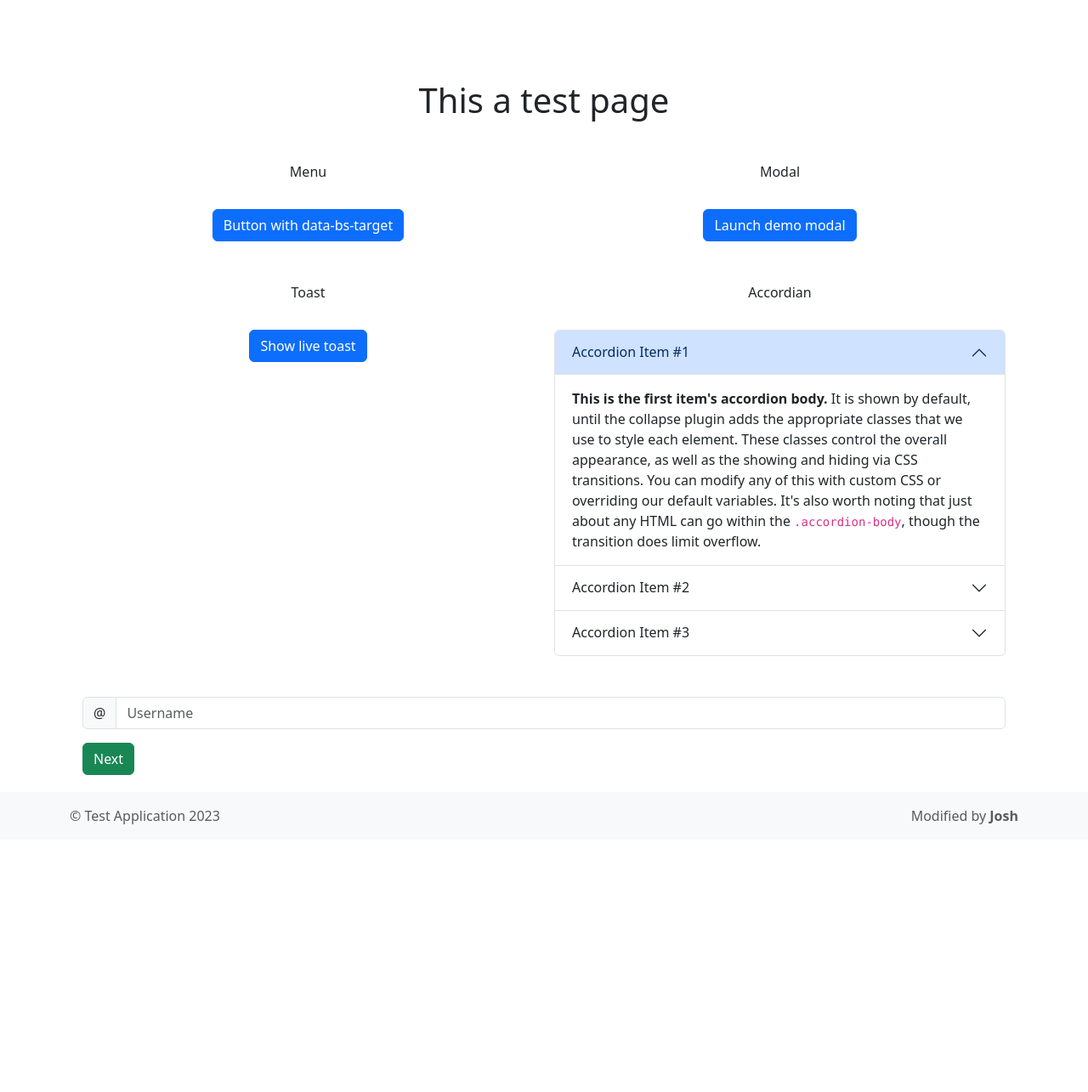
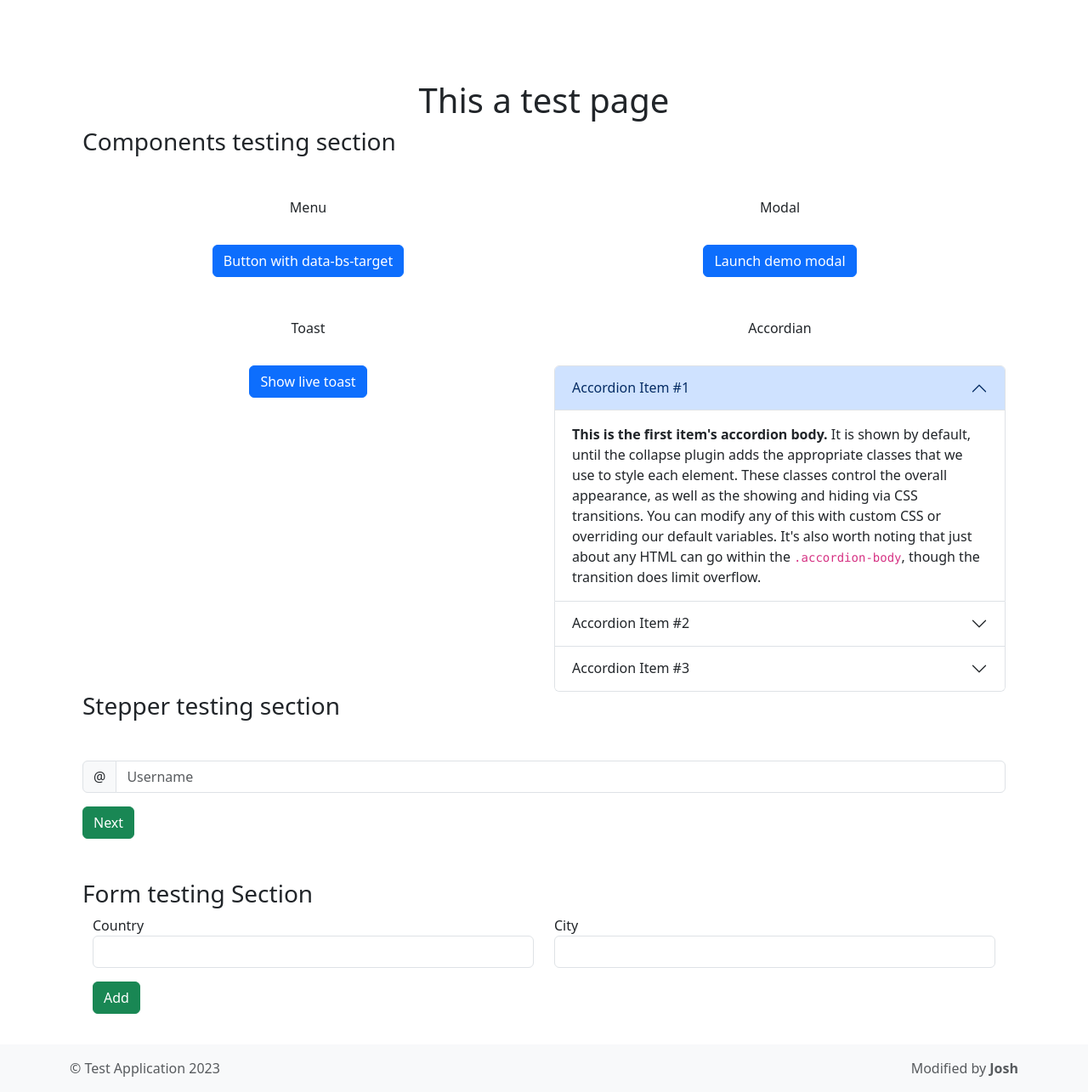
Before and after one commit to JoshKarta/yii-project, a Yii app: template views/site/test.php in a window 1280 px wide. Shown: the whole page at 85% size. Before the commit the page ends 970 px from the top, so only its background shows below. Run offline with PHP 8.4 and a stand-in for Yii, Linux system fonts and the light colour scheme; the template is opened without the code that fills it, so the values that code supplies are empty; form fields are guessed from the names that the template uses; some libraries are stand-ins or nearby versions.

Commit message:
call form from other pages and post to db

```diff
--- a/views/site/test.php
+++ b/views/site/test.php
@@ -2,6 +2,7 @@
 
 
 /** @var yii\web\View $this */
+
 $this->title = "Test";
 $this->registerJs("
     Toast();
@@ -14,6 +15,8 @@ $this->registerJs("
     <div class="pt-4">
         <h1 class="text-center">This a test page</h1>
 
+        <!-- Components testing section -->
+        <h3>Components testing section</h3>
         <div>
             <div class="row mt-5">
                 <div class="col">
@@ -109,7 +112,7 @@ $this->registerJs("
                         <div class="accordion w-100 " id="accordionExample">
                             <div class="accordion-item">
                                 <h2 class="accordion-header">
-                                    <button class="accordion-button" type="button" data-bs-toggle="collapse" data-bs-target="#collapseOne" aria-expanded="true" aria-controls="collapseOne">
+                                    <button class="accordion-button" type="button" data-bs-toggle="collapse" data-bs-target="#collapseOne" aria-expanded="false" aria-controls="collapseOne">
                                         Accordion Item #1
                                     </button>
                                 </h2>
@@ -149,6 +152,8 @@ $this->registerJs("
             </div>
         </div>
 
+        <!-- Stepper testing section -->
+        <h3>Stepper testing section</h3>
         <div class="row mt-5">
             <div id="form-a">
                 <div class="input-group mb-3">
@@ -161,9 +166,18 @@ $this->registerJs("
                     <span class="input-group-text" id="basic-addon1">@</span>
                     <input type="text" class="form-control" placeholder="Password" aria-label="Username" aria-describedby="basic-addon1">
                 </div>
-            <button type="button" class="btn btn-success" id="previous-btn" style="display:none">Previous</button>
-            <button type="button" class="btn btn-success" id="next-btn">Next</button>
+                <button type="button" class="btn btn-success" id="prevBtn" style="display:none">Previous</button>
+                <button type="button" class="btn btn-success" id="nextBtn">Next</button>
             </div>
-    </div>
+        </div>
+
+        <!-- Form testing Section -->
+        <div class="mt-5">
+            <h3>Form testing Section</h3>
+            <?= $this->render('@app/views/countries/_form', [
+                'model' => $model,
+            ]) ?>
+        </div>
+
     </div>
 </div>
```
Also changed, not shown: controllers/SiteController.php (+14 -1 lines).
